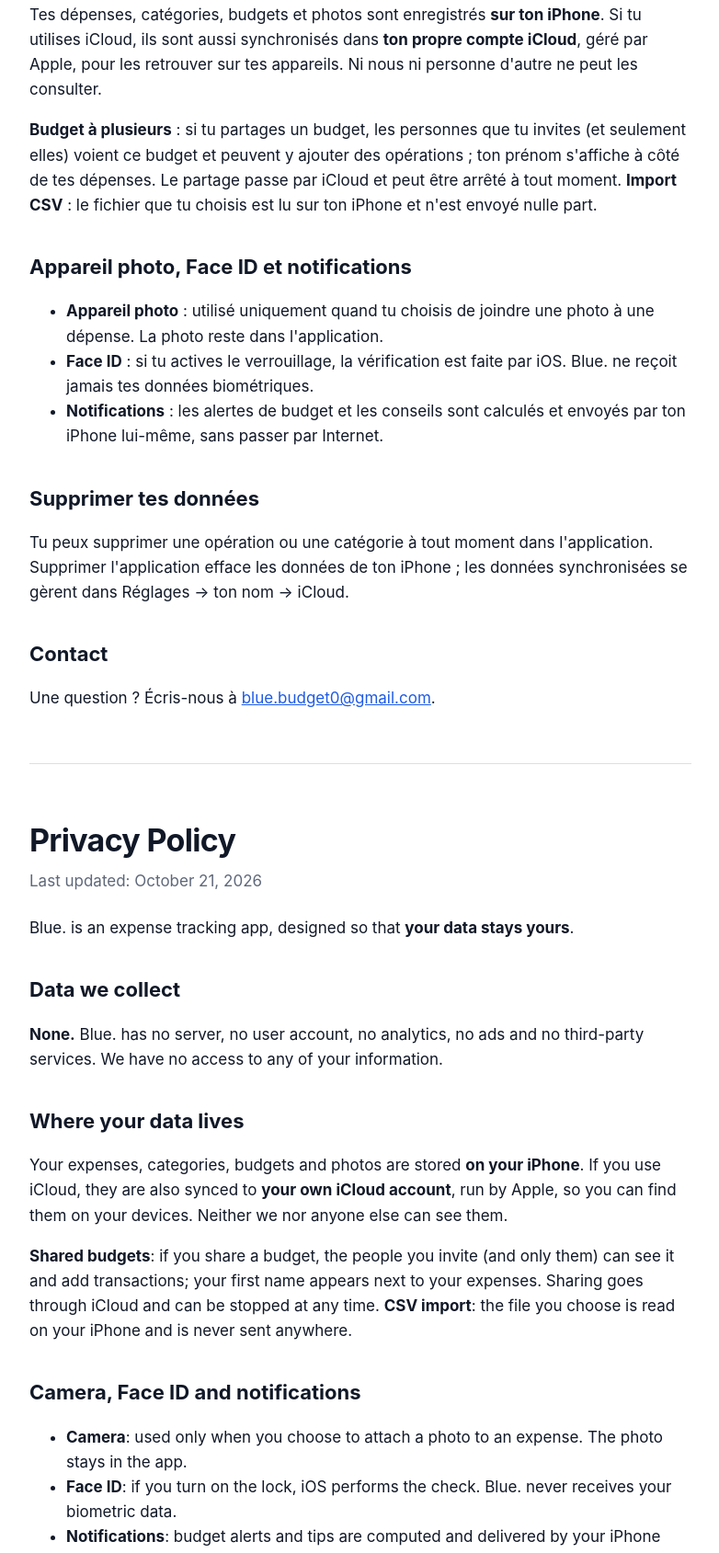
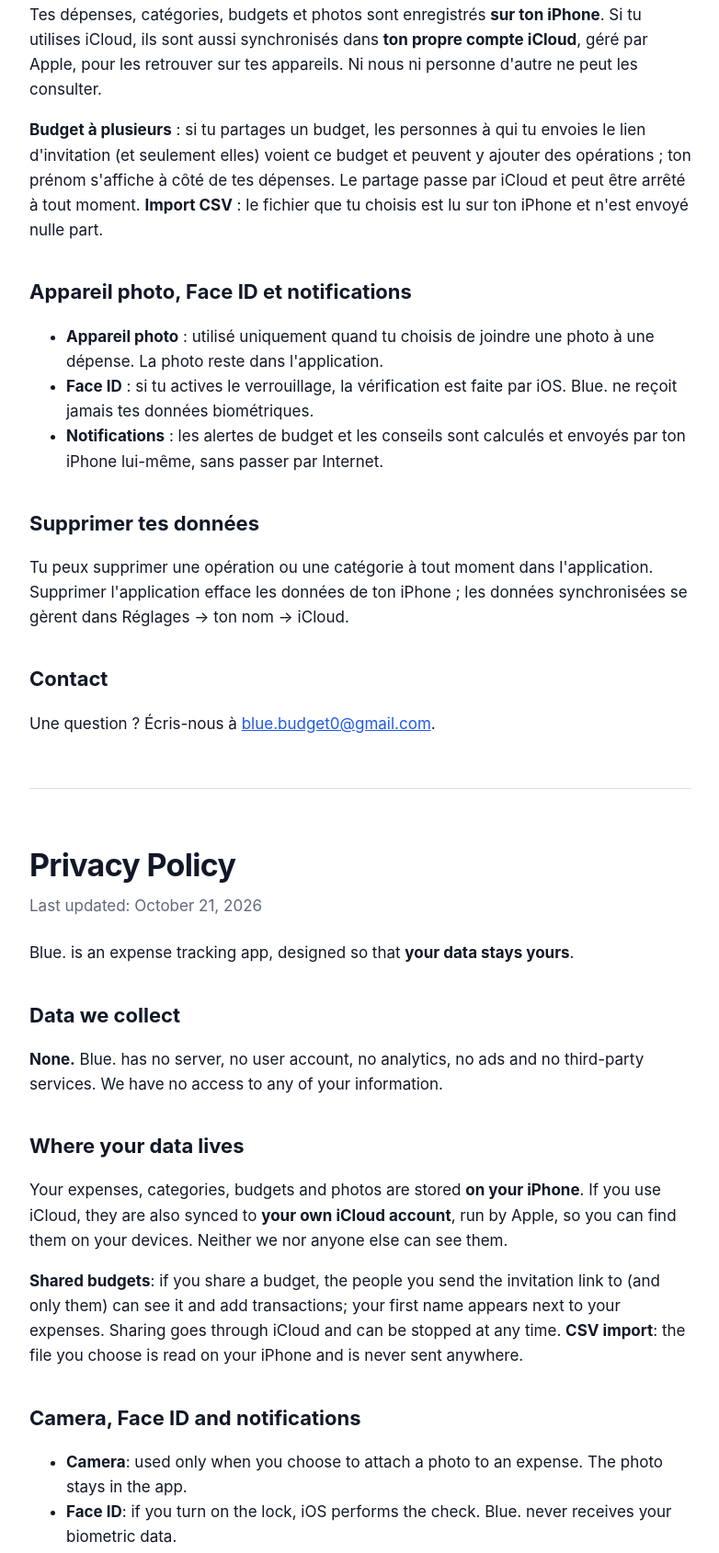
Before and after one commit to arthurbeille/Budget, a plain HTML site: page blue/confidentialite.html in a window 1280 px wide. Shown: the part 496-2185 px from the top of the page at 92% size, without its empty margins (248-1030 px from the left). Drawn offline with Linux system fonts and the light colour scheme.

Commit message:
Add files via upload

```diff
--- a/blue/confidentialite.html
+++ b/blue/confidentialite.html
@@ -37,7 +37,7 @@
 
   <h2>Où sont tes données</h2>
   <p>Tes dépenses, catégories, budgets et photos sont enregistrés <strong>sur ton iPhone</strong>. Si tu utilises iCloud, ils sont aussi synchronisés dans <strong>ton propre compte iCloud</strong>, géré par Apple, pour les retrouver sur tes appareils. Ni nous ni personne d'autre ne peut les consulter.</p>
-  <p><strong>Budget à plusieurs</strong> : si tu partages un budget, les personnes que tu invites (et seulement elles) voient ce budget et peuvent y ajouter des opérations ; ton prénom s'affiche à côté de tes dépenses. Le partage passe par iCloud et peut être arrêté à tout moment. <strong>Import CSV</strong> : le fichier que tu choisis est lu sur ton iPhone et n'est envoyé nulle part.</p>
+  <p><strong>Budget à plusieurs</strong> : si tu partages un budget, les personnes à qui tu envoies le lien d'invitation (et seulement elles) voient ce budget et peuvent y ajouter des opérations ; ton prénom s'affiche à côté de tes dépenses. Le partage passe par iCloud et peut être arrêté à tout moment. <strong>Import CSV</strong> : le fichier que tu choisis est lu sur ton iPhone et n'est envoyé nulle part.</p>
 
   <h2>Appareil photo, Face ID et notifications</h2>
   <ul>
@@ -64,7 +64,7 @@
 
   <h2>Where your data lives</h2>
   <p>Your expenses, categories, budgets and photos are stored <strong>on your iPhone</strong>. If you use iCloud, they are also synced to <strong>your own iCloud account</strong>, run by Apple, so you can find them on your devices. Neither we nor anyone else can see them.</p>
-  <p><strong>Shared budgets</strong>: if you share a budget, the people you invite (and only them) can see it and add transactions; your first name appears next to your expenses. Sharing goes through iCloud and can be stopped at any time. <strong>CSV import</strong>: the file you choose is read on your iPhone and is never sent anywhere.</p>
+  <p><strong>Shared budgets</strong>: if you share a budget, the people you send the invitation link to (and only them) can see it and add transactions; your first name appears next to your expenses. Sharing goes through iCloud and can be stopped at any time. <strong>CSV import</strong>: the file you choose is read on your iPhone and is never sent anywhere.</p>
 
   <h2>Camera, Face ID and notifications</h2>
   <ul>
```
